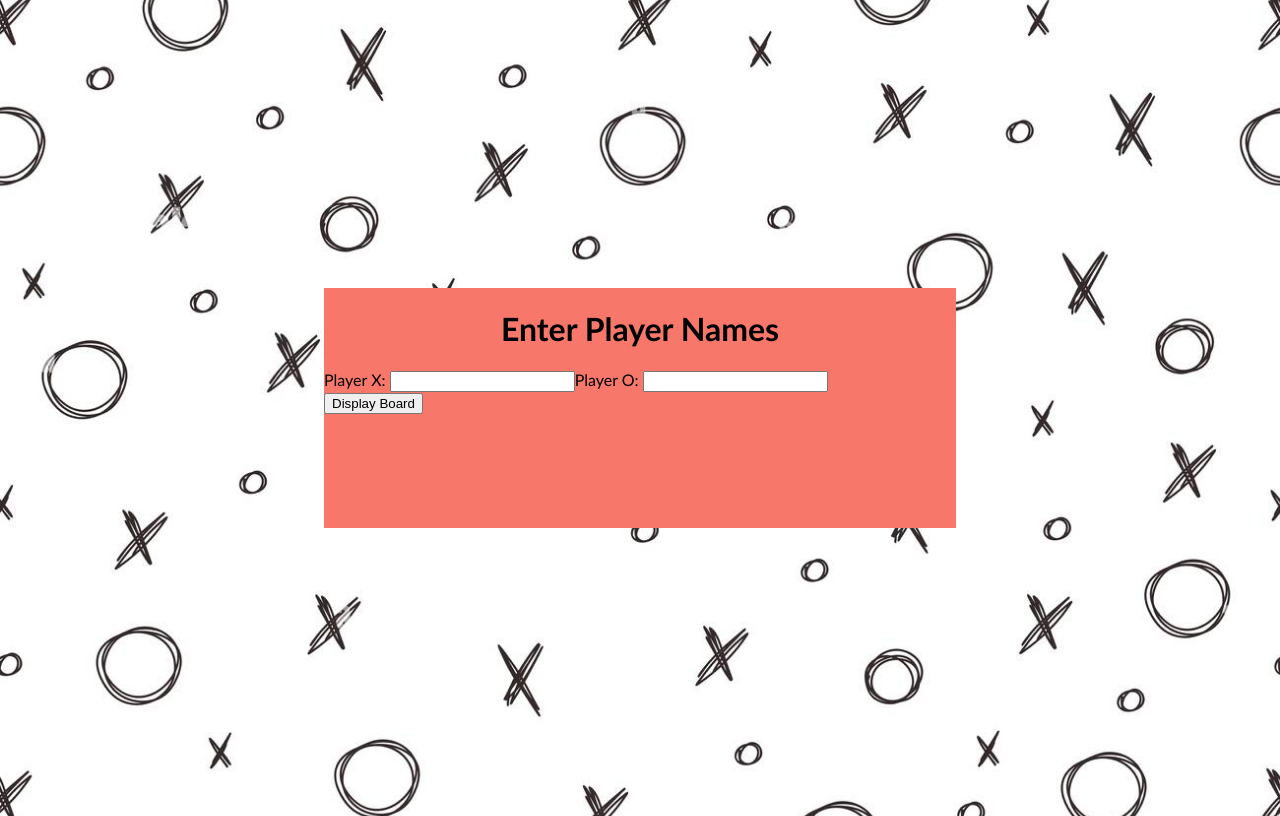
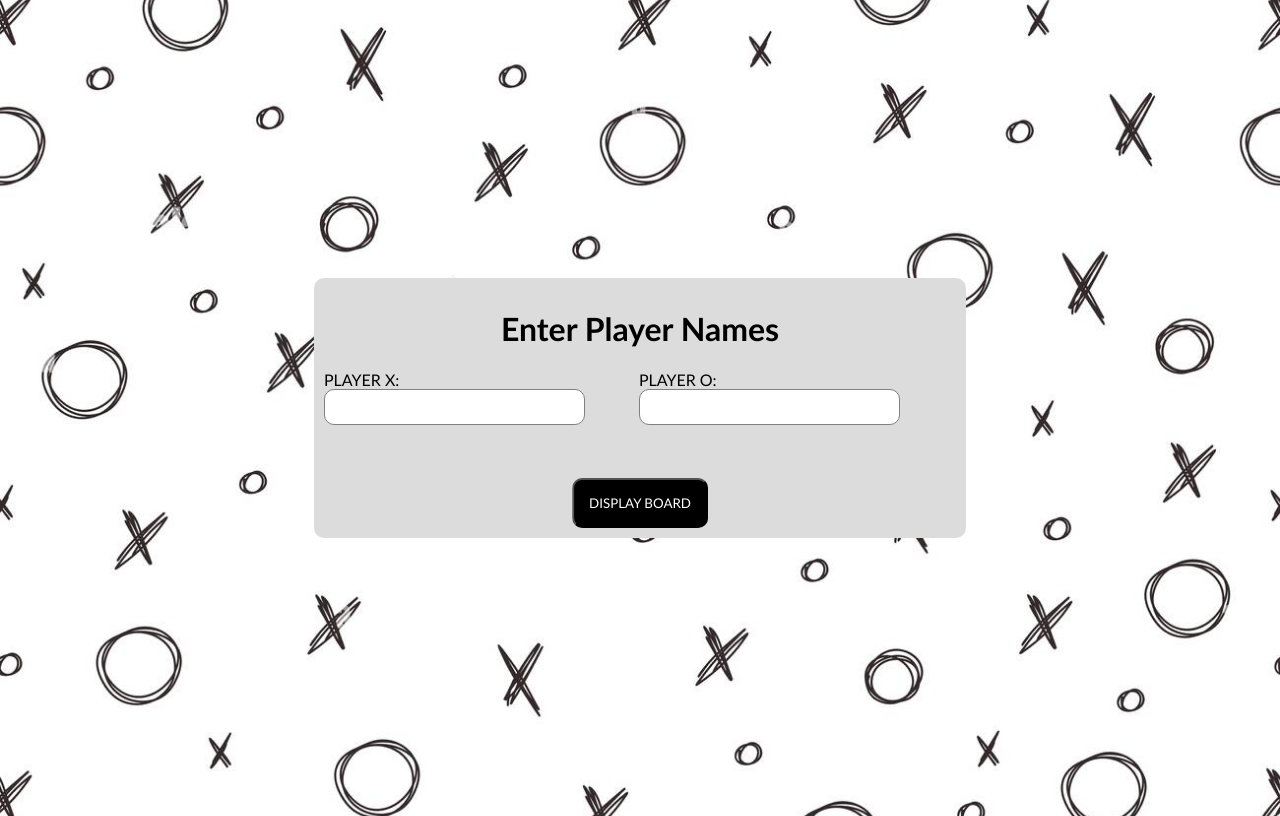
Before and after one commit to Sumant64/tic-tac-toe, a React (Vite) app: page / in a window 1280 px wide. Built offline with nearby package versions, Linux system fonts and the light colour scheme.

Commit message:
player container design

```diff
--- a/src/App.css
+++ b/src/App.css
@@ -9,9 +9,41 @@ body{
 
 /* Player container */
 .player-form-container {
-  background-color: #f7786b;
+  position: relative;
+  background-color: gainsboro;
+  border-radius: 10px;
+  padding: 10px;
   width: 50%;
   height: 30vh;
+}
+
+.player-input-container {
+  display: flex;
+  justify-content: space-evenly;
+  width: 100%;
+}
+
+.player-input {
+  font-size: 20px;
+  padding: 5px;
+  border-radius: 10px;
+  border: 1px solid grey;
+  font-family: inherit;
+}
+
+.btn-container {
+  text-align: center;
+}
+
+.display-board {
+  padding: 15px;
+  position: absolute;
+  bottom: 10px;
+  border-radius: 10px;
+  transform: translate(-50%, 0%);
+  color: #fff;
+  background-color: #000;
+  font-family: inherit;
 }
 
 /* board conatiner */
@@ -33,7 +65,7 @@ h1 {
 .title-container {
   box-sizing: border-box;
   width: 40%;
-  border-radius: 20px;
+  border-radius: 10px;
   background-color: gainsboro;
   margin-bottom: 1rem;
   margin-top: 0rem;
--- a/src/components/Player.jsx
+++ b/src/components/Player.jsx
@@ -1,23 +1,44 @@
-import React from 'react'
+import React from "react";
 
 const Player = (props) => {
-    const {playerX, setPlayerX, playerO, setPlayerO, setDisplayBoard} = props;
+  const { playerX, setPlayerX, playerO, setPlayerO, setDisplayBoard } = props;
   return (
     <>
-        <div className='player-container'>
-            <div className='player-form-container'>
-                <div>
-                    <h1>Enter Player Names</h1>
-                    <label>Player X: <input className='player-input' value={playerX} onChange={(event) => setPlayerX(event.target.value)} /></label>
-                    <label>Player O: <input className='player-input' value={playerO} onChange={(event) => setPlayerO(event.target.value)} /></label>
-                    <div>
-                        <button onClick={() => setDisplayBoard(true)}>Display Board</button>
-                    </div>
-                </div>
+      <div className="player-container">
+        <div className="player-form-container">
+          <div>
+            <h1>Enter Player Names</h1>
+            <div className="player-input-container">
+              <label>
+                PLAYER X:{" "}
+                <input
+                  className="player-input"
+                  value={playerX}
+                  onChange={(event) => setPlayerX(event.target.value)}
+                />
+              </label>
+              <label>
+                PLAYER O:{" "}
+                <input
+                  className="player-input"
+                  value={playerO}
+                  onChange={(event) => setPlayerO(event.target.value)}
+                />
+              </label>
             </div>
+            <div className="btn-container">
+              <button
+                className="display-board"
+                onClick={() => setDisplayBoard(true)}
+              >
+                DISPLAY BOARD
+              </button>
+            </div>
+          </div>
         </div>
+      </div>
     </>
-  )
-}
+  );
+};
 
-export default Player
+export default Player;
```
